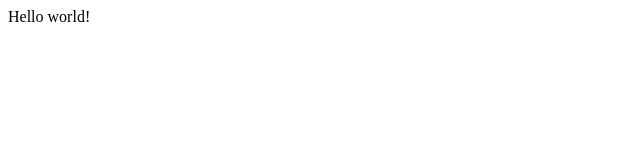
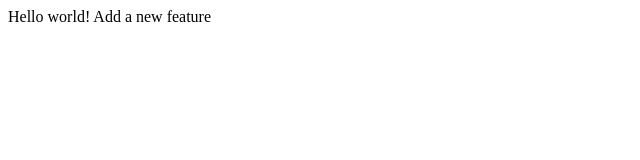
Before and after one commit to juliomeza/lecture1, a plain HTML site: page index.html in a window 1280 px wide. Shown: the whole page, without its empty margins (0-640 px from the left). Drawn offline with Linux system fonts and the light colour scheme.

Commit message:
Added another line

```diff
--- a/index.html
+++ b/index.html
@@ -5,5 +5,6 @@
   </head>
   <body>
     Hello world!
+    Add a new feature
   </body>
 </html>
```
